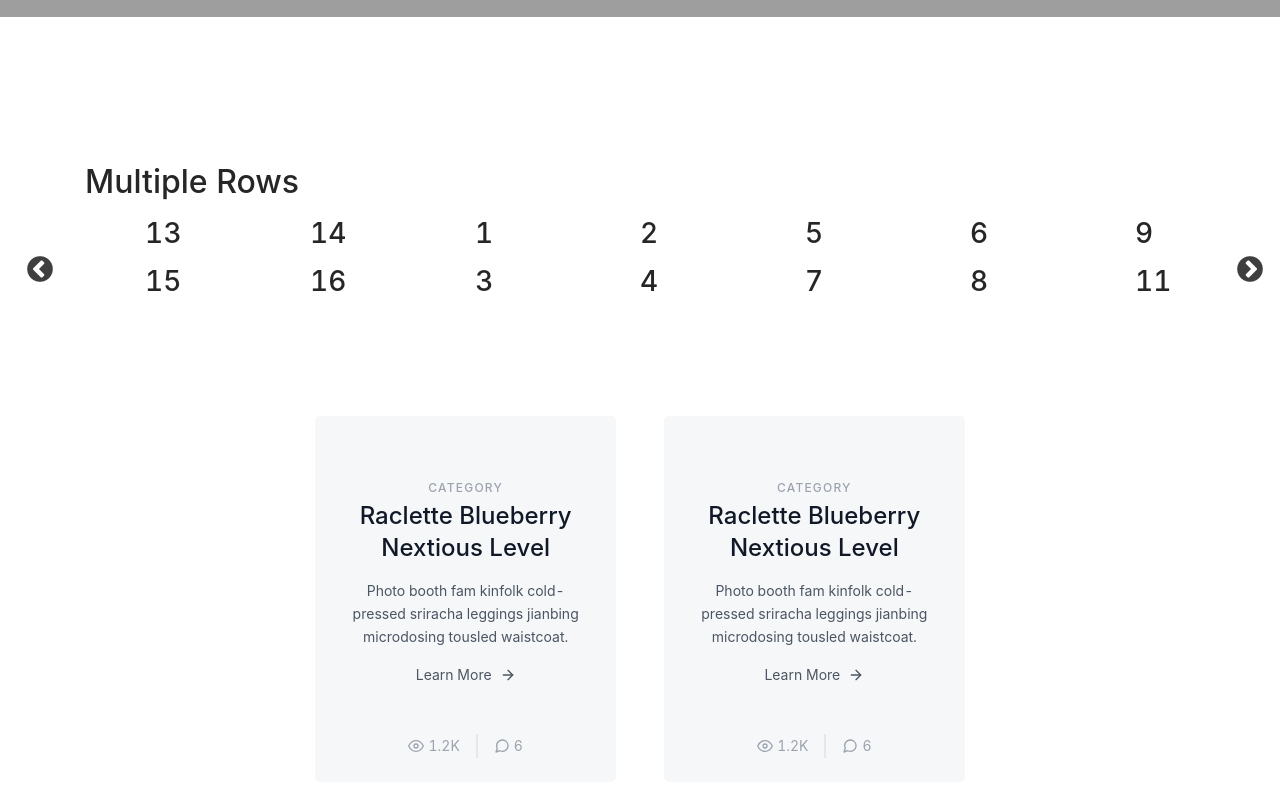
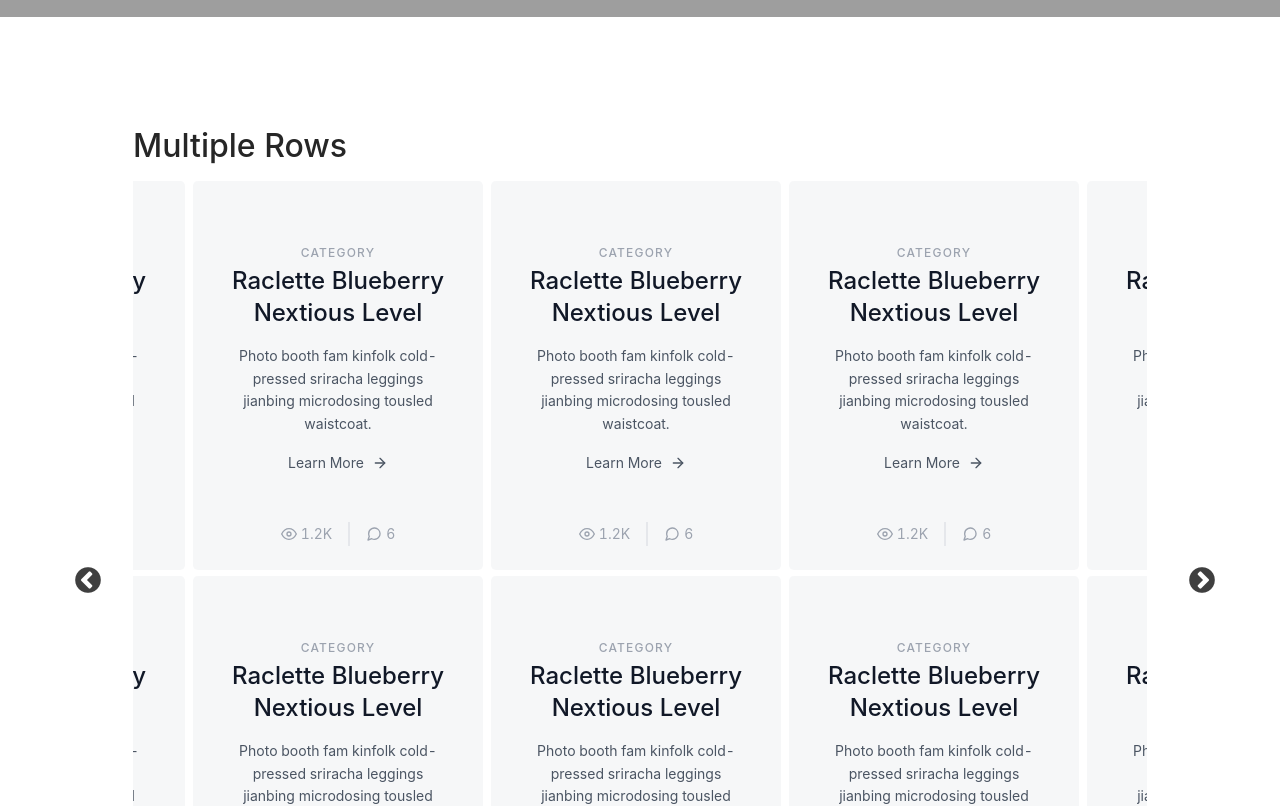
Before and after one commit to PhanHa97/project-movie, a React (Create React App) app: page / in a window 1280 px wide. Shown: the part 620-1426 px from the top of the page. Built offline with nearby package versions, Linux system fonts and the light colour scheme; no server answers; grey boxes are pictures that could not be loaded.

Commit message:
custom CarouselSlick

```diff
--- a/src/component/Film/Film.js
+++ b/src/component/Film/Film.js
@@ -2,8 +2,7 @@ import React from 'react'
 
 export default function Film() {
     return (
-        <div className="p-4 lg:w-1/3">
-          <div className="h-full bg-gray-100 bg-opacity-75 px-8 pt-16 pb-24 rounded-lg overflow-hidden text-center relative">
+          <div className="mr-2 h-full bg-gray-100 bg-opacity-75 px-8 pt-16 pb-24 rounded-lg overflow-hidden text-center relative">
             <h2 className="tracking-widest text-xs title-font font-medium text-gray-400 mb-1">
               CATEGORY
             </h2>
@@ -61,6 +60,5 @@ export default function Film() {
               </span>
             </div>
           </div>
-        </div>
     )
 }
--- a/src/component/ReactSlick/MultipleRowSlick.js
+++ b/src/component/ReactSlick/MultipleRowSlick.js
@@ -4,71 +4,42 @@ import {LeftOutlined, RightOutlined} from "@ant-design/icons";
 import "slick-carousel/slick/slick.css";
 import "slick-carousel/slick/slick-theme.css";
 import "./style.css";
+import Film from "../Film/Film"
+export default class MultipleRowsSlick extends Component {
 
-export default class MultipleRows extends Component {
+renderFilm = () => {
+  return this.props.arrFilm.map((item,index)=>{
+    return  (
+      <div key={index} className="width-item">
+        <Film />
+      </div>
+    )
+  })
+}
+
   render() {
     const settings = {
-      className: "center",
+      className: "center variable-width ",
       centerMode: true,
       infinite: true,
       centerPadding: "60px",
       slidesToShow: 3,
       speed: 500,
-      rows: 2,
-      slidesPerRow: 2
+      rows: 1,
+      slidesPerRow: 2,
+      variableWidth: true
     };
     return (
       <div>
         <h2>Multiple Rows</h2>
         <Slider {...settings}>
-          <div>
-            <h3>1</h3>
-          </div>
-          <div>
-            <h3>2</h3>
-          </div>
-          <div>
-            <h3>3</h3>
-          </div>
-          <div>
-            <h3>4</h3>
-          </div>
-          <div>
-            <h3>5</h3>
-          </div>
-          <div>
-            <h3>6</h3>
-          </div>
-          <div>
-            <h3>7</h3>
-          </div>
-          <div>
-            <h3>8</h3>
-          </div>
-          <div>
-            <h3>9</h3>
-          </div>
-          <div>
-            <h3>10</h3>
-          </div>
-          <div>
-            <h3>11</h3>
-          </div>
-          <div>
-            <h3>12</h3>
-          </div>
-          <div>
-            <h3>13</h3>
-          </div>
-          <div>
-            <h3>14</h3>
-          </div>
-          <div>
-            <h3>15</h3>
-          </div>
-          <div>
-            <h3>16</h3>
-          </div>
+          {this.renderFilm()}
+          {this.renderFilm()}
+          {this.renderFilm()}
+          {this.renderFilm()}
+          {this.renderFilm()}
+          {this.renderFilm()}
+          {this.renderFilm()}
         </Slider>
       </div>
     );
--- a/src/containers/HomeTemplate/HomePage/ListMovieHome/index.js
+++ b/src/containers/HomeTemplate/HomePage/ListMovieHome/index.js
@@ -2,28 +2,16 @@ import React from "react";
 // kết nối redux
 import { useSelector, useDispatch } from "react-redux";
 import Film from "../../../../component/Film/Film";
-import MultipleRows from "../../../../component/ReactSlick/MultipleRowSlick";
+import MultipleRowsSlick from "../../../../component/ReactSlick/MultipleRowSlick";
 
 export default function ListMovieHome() {
   const { arrFilm } = useSelector((state) => state.QuanLyPhimReducer);
-
-  const renderFilm = () => {
-    return arrFilm.map((phim, index) => {
-      return <Film key={index} />;
-    });
-  };
-
   return (
     <div className="container">
-      <MultipleRows />
+
       <section className="text-gray-600 body-font">
         <div className="container px-5 py-24 mx-auto">
-          <div
-            className="flex flex-wrap -m-4"
-            style={{ justifyContent: "center" }}
-          >
-            {renderFilm()}
-          </div>
+        <MultipleRowsSlick arrFilm={arrFilm} />
         </div>
       </section>
     </div>
--- a/src/containers/HomeTemplate/HomePage/index.js
+++ b/src/containers/HomeTemplate/HomePage/index.js
@@ -9,12 +9,6 @@ export default class HomePage extends Component {
         return (
             <div>
                 <HomeCarousel />
-                <br/>
-                <br/>
-                <br/>
-                <br/>
-                <br/>
-                <br/>
                 <ListMovieHome />
                 <MenuHome />
             </div>
```
